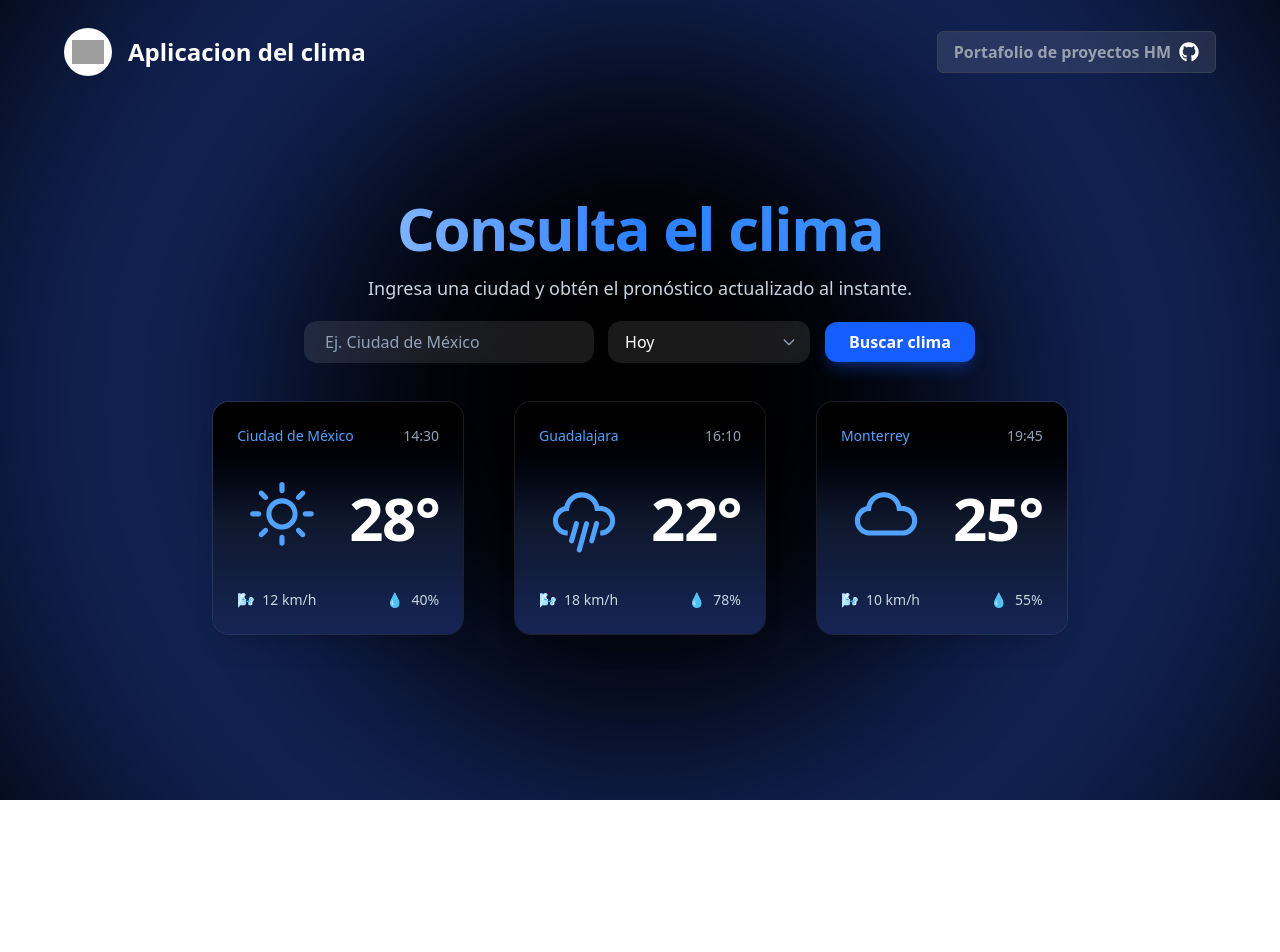
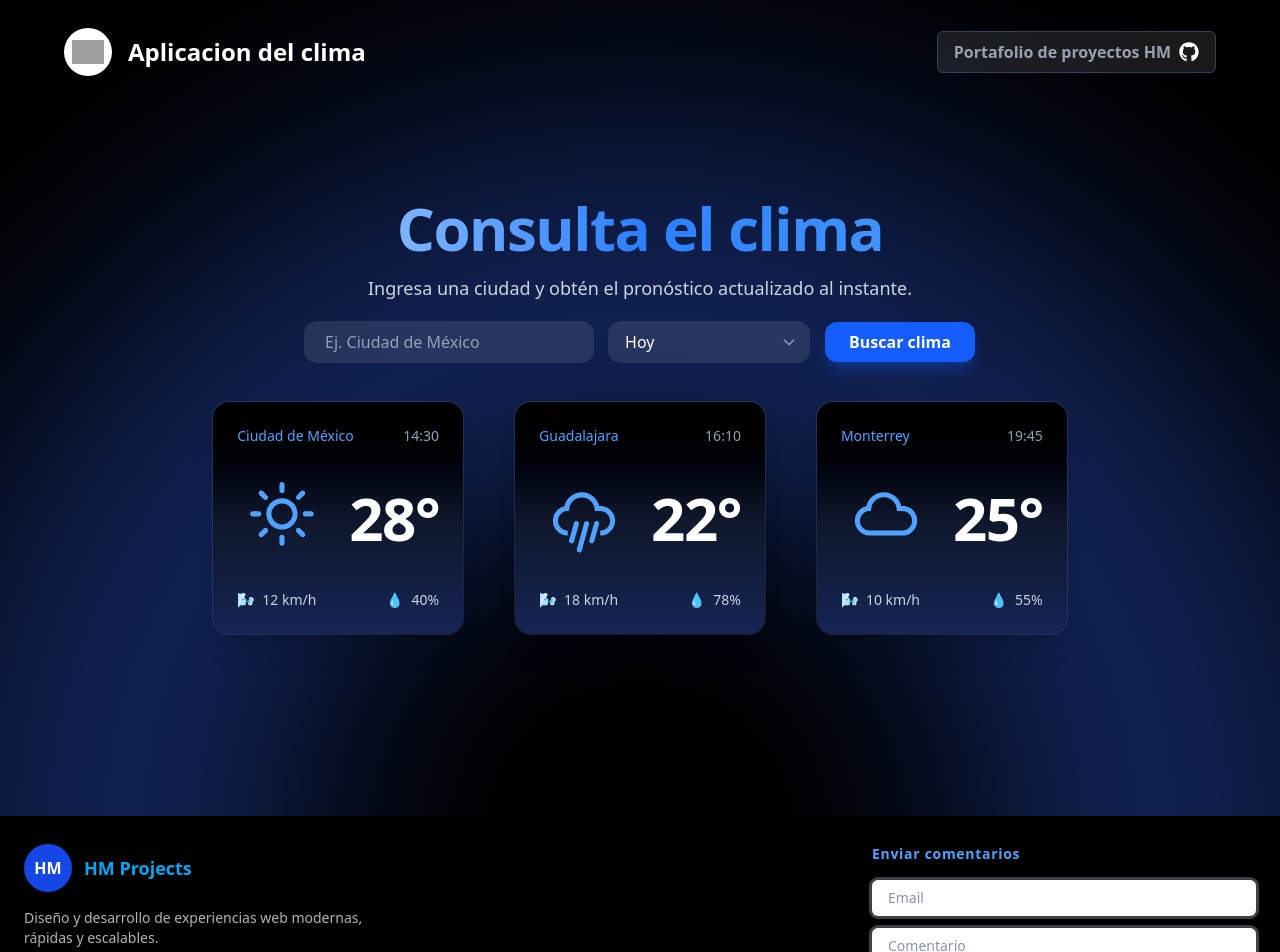
Before and after one commit to EnriqueHM31/clima-aplicacion, a React (Vite) app: page / in a window 1280 px wide. Shown: the top 952 px of the page. Before the commit the page ends 800 px from the top, so only its background shows below. Built offline with nearby package versions, Linux system fonts and the light colour scheme; grey boxes are pictures that could not be loaded; what tailwind-animations would draw is missing.

Commit message:
Agregar componente Footer en HomePage y ajustar estilos del contenedor principal para mejorar la disposición visual.

```diff
--- a/src/pages/Home.tsx
+++ b/src/pages/Home.tsx
@@ -1,8 +1,9 @@
+import { useEffect } from "react";
+import CardsClimas from "../components/ClimaPage/Sections/CardsClimas";
 import Hero from "../components/Home/Hero";
 import NavBar from "../components/Landing/NavBar";
-import CardsClimas from "../components/ClimaPage/Sections/CardsClimas";
-import { useEffect } from "react";
 import { useClimaStore } from "../store/climaStore";
+import Footer from "../components/Landing/Footer";
 export default function HomePage() {
     const { reset } = useClimaStore();
 
@@ -13,13 +14,14 @@ export default function HomePage() {
     return (
         <>
             <NavBar />
-            <main className="flex h-full min-h-[80dvh] flex-col items-center justify-center">
+            <main className="flex h-full min-h-[80dvh] flex-col items-center justify-center mb-20">
                 <div className="relative z-10 flex h-full flex-col items-center justify-center gap-10 px-2 md:px-6">
                     <Hero />
 
                     <CardsClimas />
                 </div>
             </main>
+            <Footer />
         </>
     );
 }
```
